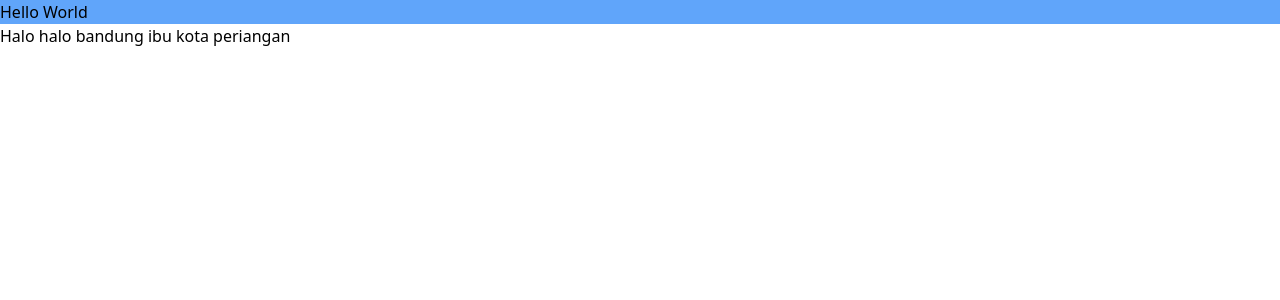
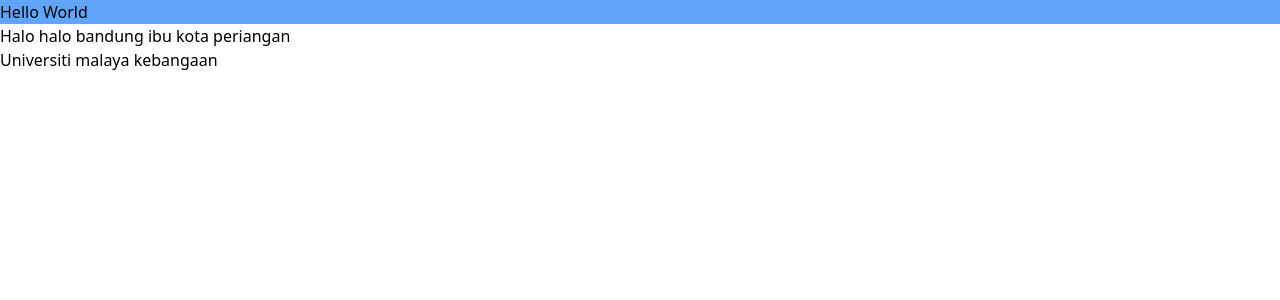
Before and after one commit to ahmadfahrezi81/nextjs-test, a Next.js app: page / in a window 1280 px wide. Shown: the top 300 px of the page. Built offline with nearby package versions, Linux system fonts and the light colour scheme.

Commit message:
tambah paragram uni malaya

```diff
--- a/src/pages/index.tsx
+++ b/src/pages/index.tsx
@@ -6,6 +6,7 @@ export default function Home() {
         <>
             <h1 className="bg-blue-400">Hello World</h1>
             <p>Halo halo bandung ibu kota periangan</p>
+            <p>Universiti malaya kebangaan</p>
         </>
     );
 }
```
